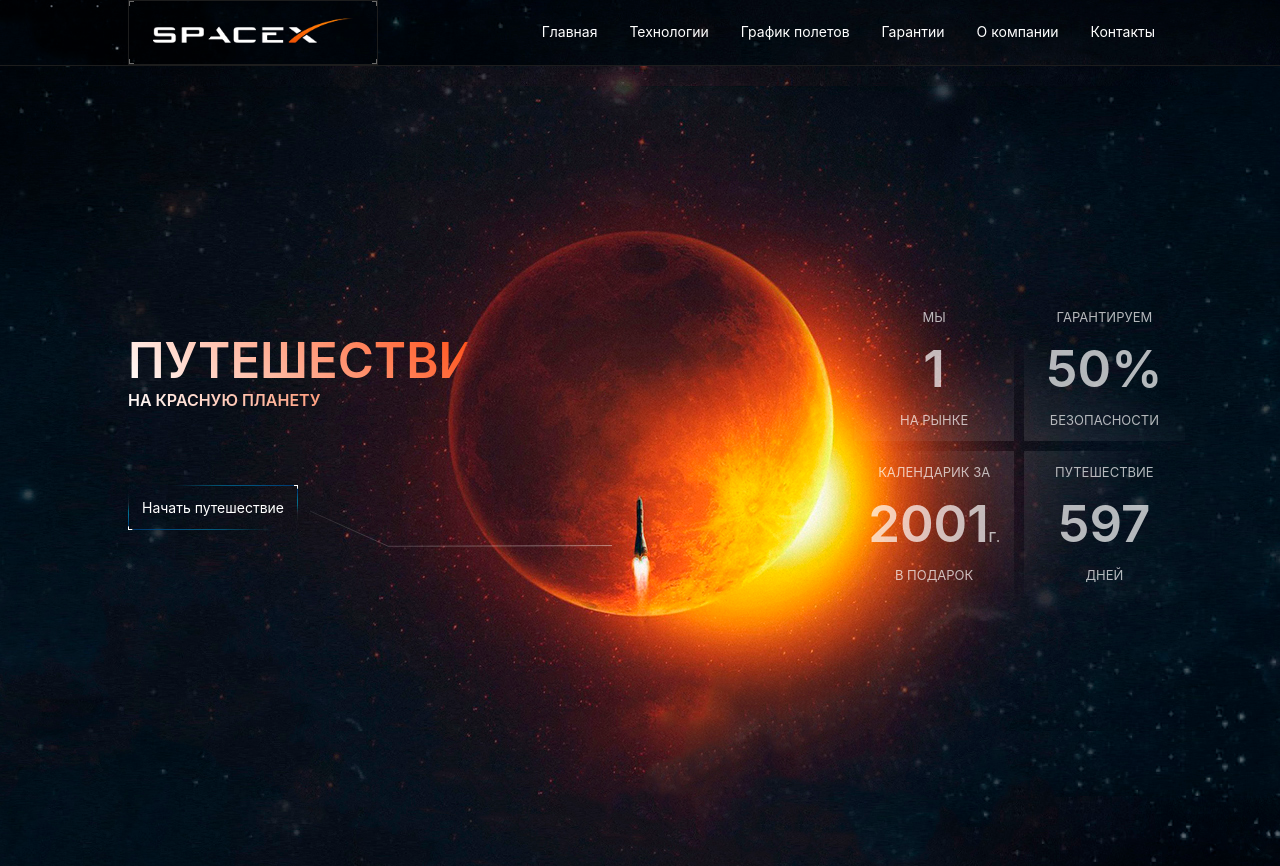
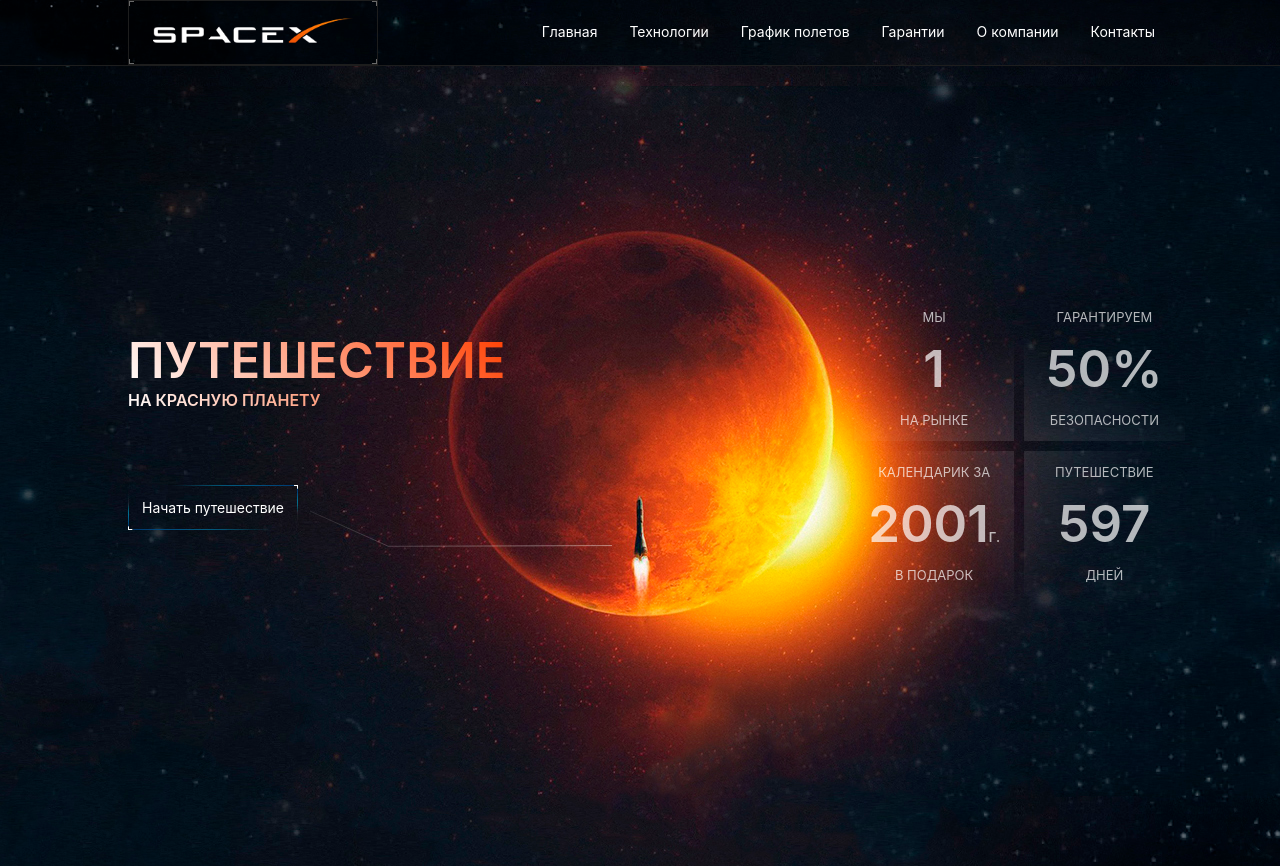
Before and after one commit to Fugbacker/spacex, a Next.js app in the folder spacex/: page / in a window 1280 px wide. Built offline with nearby package versions, Linux system fonts and the light colour scheme.

Commit message:
add button

```diff
--- a/spacex/styles/globals.css
+++ b/spacex/styles/globals.css
@@ -228,10 +228,10 @@ a {
   display: flex;
   background: url(../public/images/moon.png) no-repeat center center;
   height: 100vh;
-  width: 30%;
+  width: 20%;
   position: absolute;
   z-index: 1000;
-  left: 35%;
+  left: 40%;
 }
 
 .line {
```
